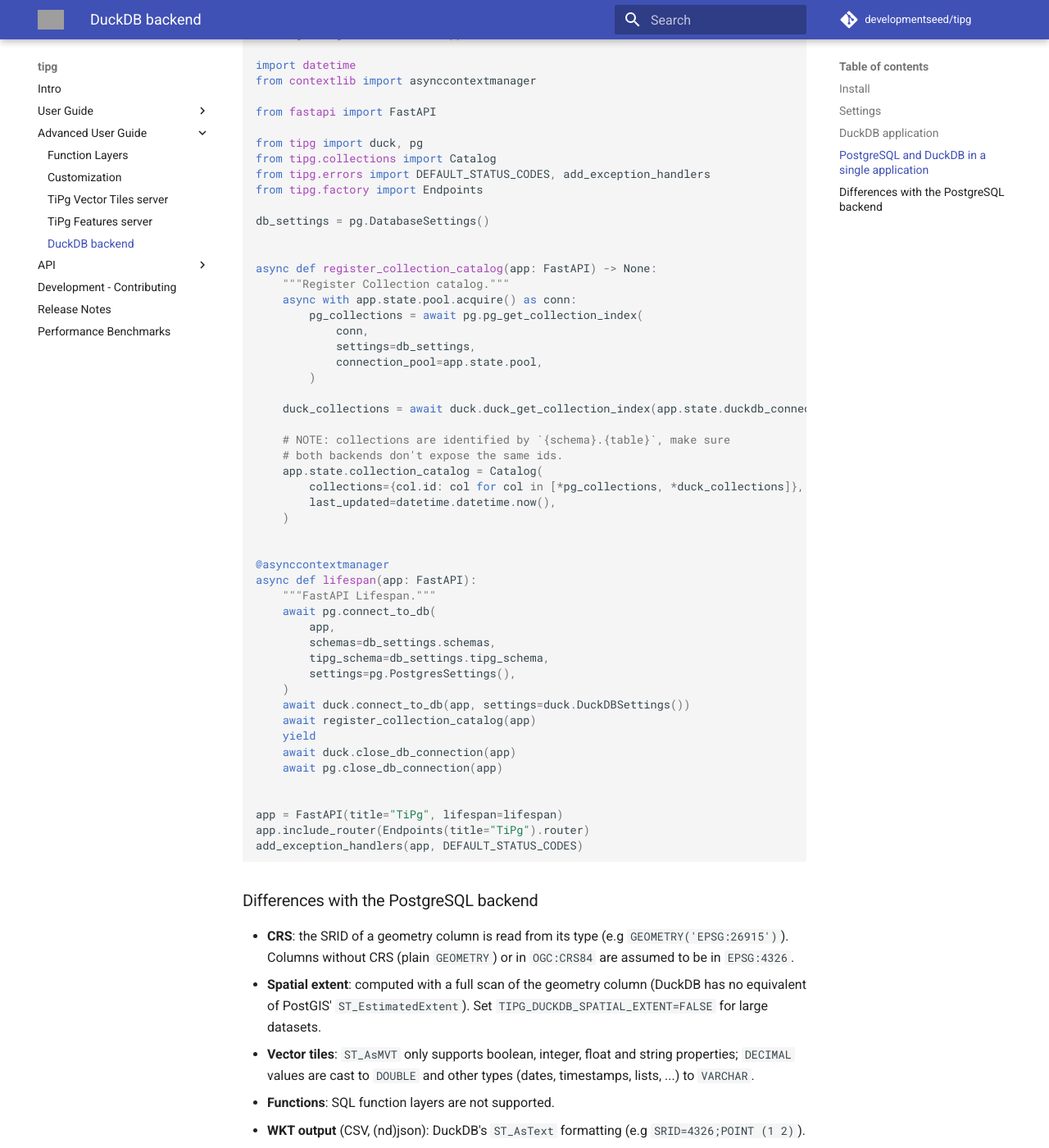
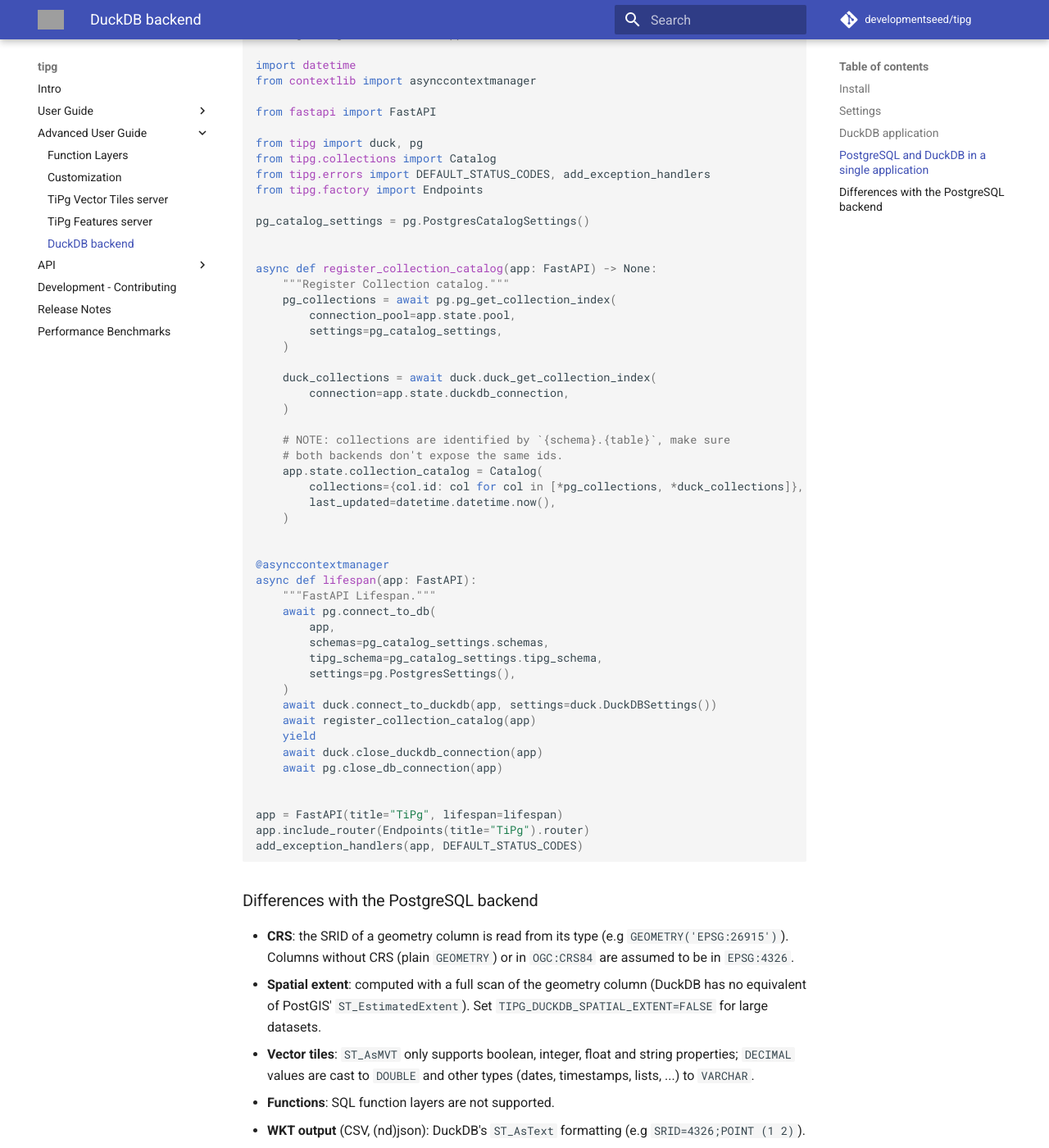
Before and after one commit to developmentseed/tipg, an MkDocs documentation site: the page built from docs/src/advanced/duckdb.md, in a window 1280 px wide and 1400 px high, scrolled down 2939 px. Shown: the whole window at 82% size. Built offline with MkDocs 1.6.1 and Material for MkDocs 9.7.7, drawn with Linux system fonts in a browser that asks for light colours; comment, search, counter and statistics services are not loaded; some of the changed text lies outside the part shown; grey boxes are pictures that could not be loaded.

Commit message:
refactor(duck): rename connection functions and make duck_get_collection_index keyword-only
connect_to_db / close_db_connection → connect_to_duckdb / close_duckdb_connection,
duck_get_collection_index(*, connection, settings=None); update docs and tests.

Co-Authored-By: Claude Opus 5.5 <noreply@anthropic.com>

```diff
--- a/docs/src/advanced/duckdb.md
+++ b/docs/src/advanced/duckdb.md
@@ -46,8 +46,8 @@ from tipg.collections import Catalog
 from tipg.duck import (
     DuckDBCatalogSettings,
     DuckDBSettings,
-    close_db_connection,
-    connect_to_db,
+    close_duckdb_connection,
+    connect_to_duckdb,
     duck_get_collection_index,
 )
 from tipg.errors import DEFAULT_STATUS_CODES, add_exception_handlers
@@ -61,8 +61,8 @@ catalog_settings = DuckDBCatalogSettings()
 async def register_collection_catalog(app: FastAPI) -> None:
     """Register Collection catalog."""
     collections = await duck_get_collection_index(
-        app.state.duckdb_connection,
-        catalog_settings,
+        connection=app.state.duckdb_connection,
+        settings=catalog_settings,
     )
     app.state.collection_catalog = Catalog(
         collections={col.id: col for col in collections},
@@ -73,10 +73,10 @@ async def register_collection_catalog(app: FastAPI) -> None:
 @asynccontextmanager
 async def lifespan(app: FastAPI):
     """FastAPI Lifespan."""
-    await connect_to_db(app, settings=duckdb_settings)
+    await connect_to_duckdb(app, settings=duckdb_settings)
     await register_collection_catalog(app)
     yield
-    await close_db_connection(app)
+    await close_duckdb_connection(app)
 
 
 app = FastAPI(title="TiPg DuckDB", lifespan=lifespan)
@@ -112,19 +112,19 @@ from tipg.collections import Catalog
 from tipg.errors import DEFAULT_STATUS_CODES, add_exception_handlers
 from tipg.factory import Endpoints
 
-db_settings = pg.DatabaseSettings()
+pg_catalog_settings = pg.PostgresCatalogSettings()
 
 
 async def register_collection_catalog(app: FastAPI) -> None:
     """Register Collection catalog."""
-    async with app.state.pool.acquire() as conn:
-        pg_collections = await pg.pg_get_collection_index(
-            conn,
-            settings=db_settings,
-            connection_pool=app.state.pool,
-        )
+    pg_collections = await pg.pg_get_collection_index(
+        connection_pool=app.state.pool,
+        settings=pg_catalog_settings,
+    )
 
-    duck_collections = await duck.duck_get_collection_index(app.state.duckdb_connection)
+    duck_collections = await duck.duck_get_collection_index(
+        connection=app.state.duckdb_connection,
+    )
 
     # NOTE: collections are identified by `{schema}.{table}`, make sure
     # both backends don't expose the same ids.
@@ -139,14 +139,14 @@ async def lifespan(app: FastAPI):
     """FastAPI Lifespan."""
     await pg.connect_to_db(
         app,
-        schemas=db_settings.schemas,
-        tipg_schema=db_settings.tipg_schema,
+        schemas=pg_catalog_settings.schemas,
+        tipg_schema=pg_catalog_settings.tipg_schema,
         settings=pg.PostgresSettings(),
     )
-    await duck.connect_to_db(app, settings=duck.DuckDBSettings())
+    await duck.connect_to_duckdb(app, settings=duck.DuckDBSettings())
     await register_collection_catalog(app)
     yield
-    await duck.close_db_connection(app)
+    await duck.close_duckdb_connection(app)
     await pg.close_db_connection(app)
 
 
```
Also changed, not shown: 4 other files.
